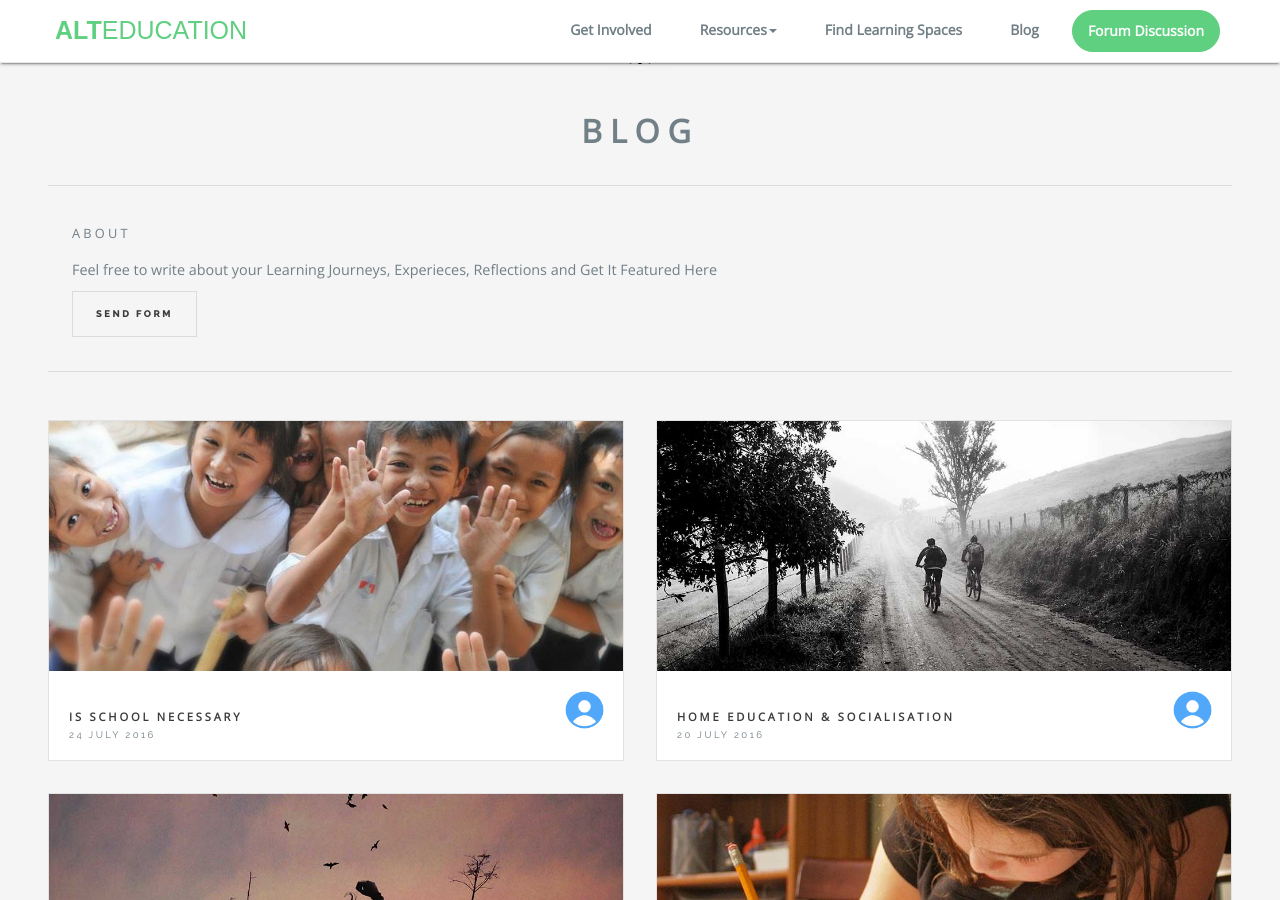
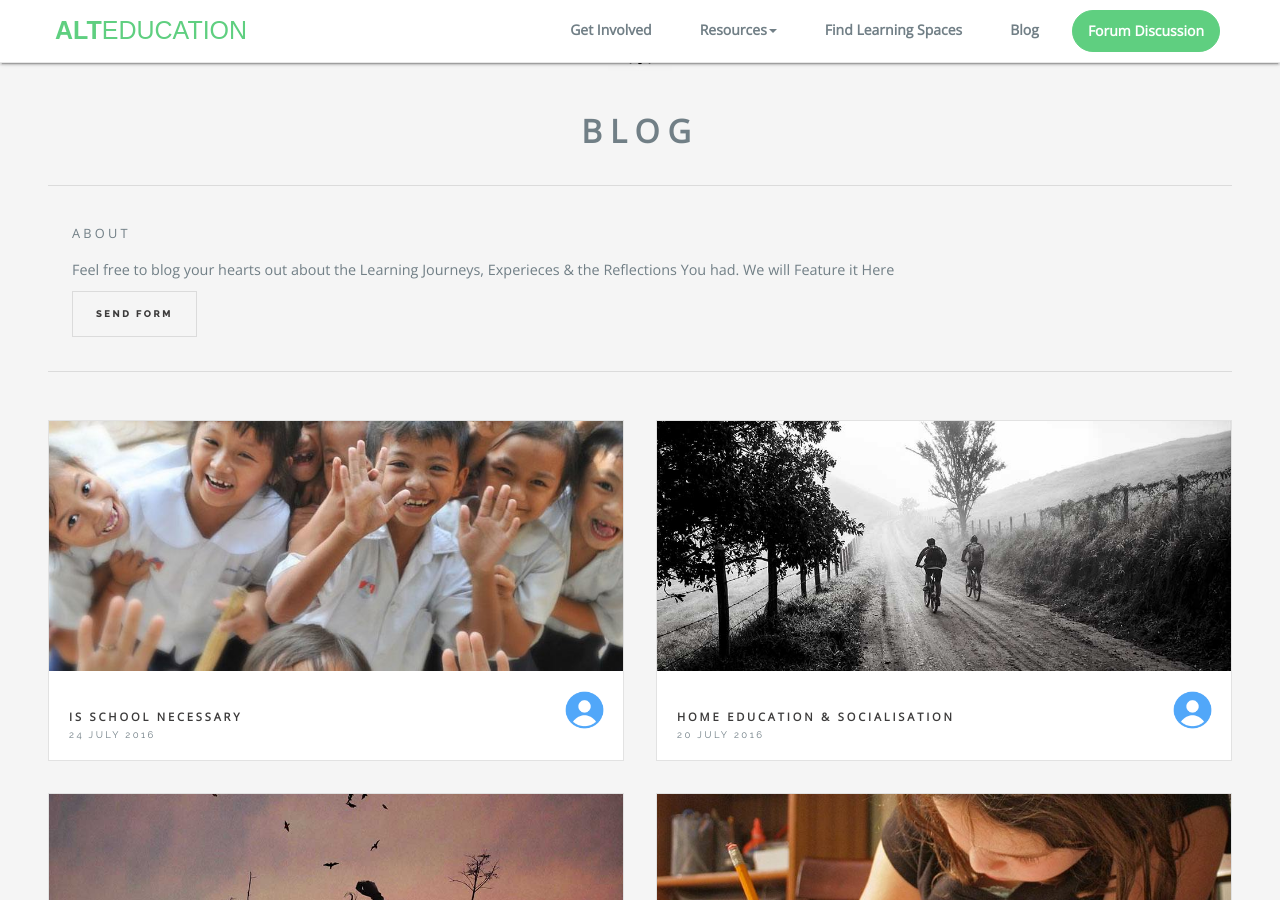
Before and after one commit to alteducation/web, a Jekyll site: the page built from blog/index.html, in a window 1280 px wide and 900 px high, scrolled down 4482 px. Built offline with Jekyll 4.4.1, drawn with Linux system fonts in a browser that asks for light colours; some web fonts are replaced; the list of posts is cut into pages by our own code; comment, search, counter and statistics services are not loaded.

Commit message:
Updated Blog Blurb Content

```diff
--- a/blog/index.html
+++ b/blog/index.html
@@ -77,7 +77,7 @@ layout: blog
 							<h2>About</h2>
 							<p>
 
-							 Feel free to write about your Learning Journeys, Experieces, Reflections and Get It Featured Here</p>
+							 Feel free to blog your hearts out about the Learning Journeys, Experieces	&amp; the Reflections You had. We will Feature it Here</p>
 							<ul class="actions">
 								<li><a href="#" class="button">Send Form</a></li>
 							</ul>
```
